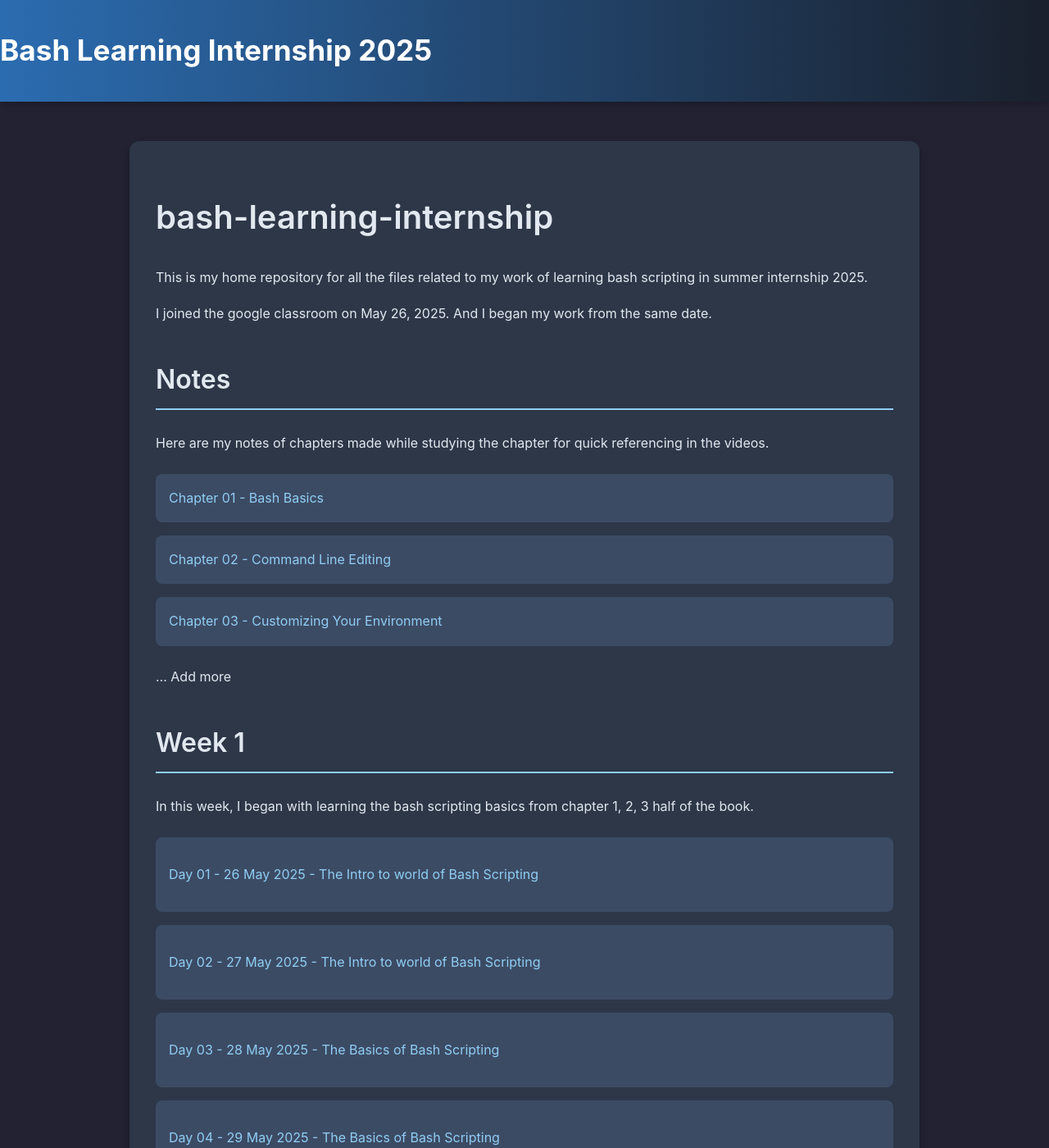
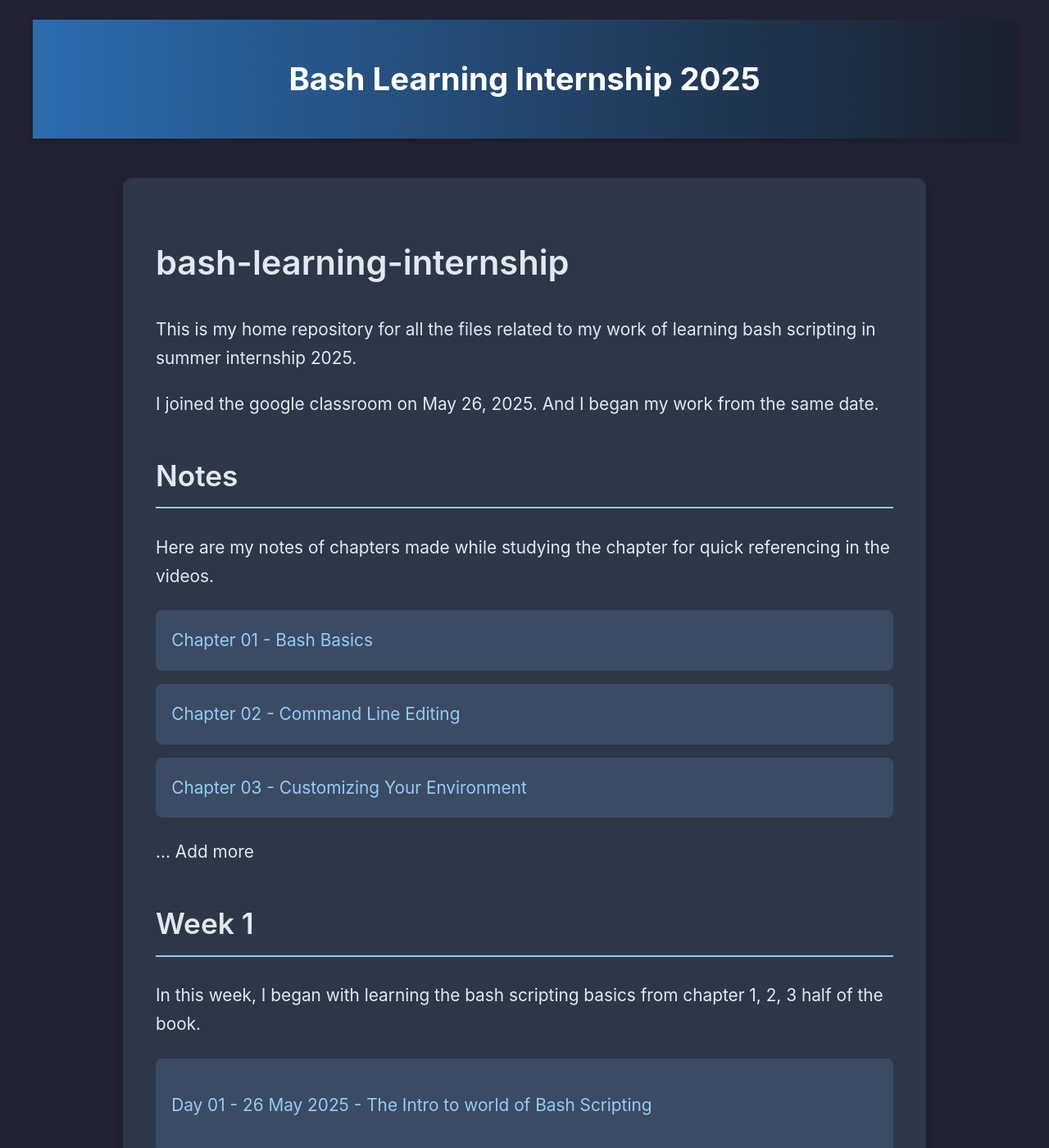
Before and after one commit to dssheth/bash-scripting-2025, a Jekyll site: the page built from README.md, in a window 1280 px wide and 1400 px high. Shown: the whole window at 82% size. Built offline with Jekyll 4.4.1, drawn with Linux system fonts in a browser that asks for light colours.

Commit message:
adjusted more css

```diff
--- a/assets/css/custom.css
+++ b/assets/css/custom.css
@@ -1,13 +1,18 @@
 /* Custom styles to enhance jekyll-theme-modernist */
 body {
     font-family: 'Poppins', -apple-system, BlinkMacSystemFont, 'Segoe UI', Roboto, sans-serif;
-    /* font-size: 1.2rem; */
-    /* Larger base font size */
+    font-size: 1.3rem;
+    /* Larger base font size for better readability */
     line-height: 1.7;
     color: #AACCFF;
     background-color: #222233;
-    /* padding: 1rem 2rem 0 2rem; */
+    padding: 1.5rem 2.5rem 0 2.5rem;
+    /* Slightly increased padding */
     margin: 0;
+    display: flex;
+    flex-direction: column;
+    min-height: 100vh;
+    /* Ensure footer stays at bottom */
     animation: fadeIn 0.5s ease-in;
 }
 
@@ -22,8 +27,11 @@ body {
 }
 
 .site-header {
+    display: flex;
+    justify-content: center;
     background: linear-gradient(90deg, #2b6cb0, #1a202c);
-    padding: 2rem 0;
+    padding: 2.5rem 0;
+    /* Increased padding */
     box-shadow: 0 4px 8px rgba(0, 0, 0, 0.2);
     position: sticky;
     top: 0;
@@ -33,7 +41,8 @@ body {
 .site-title {
     color: #ffffff !important;
     font-weight: 700;
-    font-size: 2.2rem;
+    font-size: 2.4rem;
+    /* Larger title */
     margin: 0;
     text-align: center;
 }
@@ -41,7 +50,8 @@ body {
 .site-nav .page-link {
     color: #e2e8f0 !important;
     font-weight: 500;
-    font-size: 1.1rem;
+    font-size: 1.2rem;
+    /* Larger nav links */
     margin: 0 1.5rem;
     transition: color 0.3s ease;
 }
@@ -53,27 +63,33 @@ body {
 .hero {
     background-color: #2d3748;
     color: #e2e8f0;
-    padding: 2.5rem;
+    padding: 3rem;
+    /* Increased padding */
     text-align: center;
-    margin: 2rem auto;
+    margin: 2.5rem auto;
+    /* Slightly larger margin */
     border-radius: 12px;
     box-shadow: 0 6px 12px rgba(0, 0, 0, 0.3);
     max-width: 900px;
 }
 
 .hero h1 {
-    font-size: 3rem;
-    margin-bottom: 1rem;
+    font-size: 3.2rem;
+    /* Larger hero title */
+    margin-bottom: 1.2rem;
 }
 
 .main-content {
     max-width: 900px;
     margin: 3rem auto;
-    padding: 2rem;
+    padding: 2.5rem;
+    /* Increased padding */
     background: #2d3748;
     color: #e2e8f0;
     border-radius: 12px;
     box-shadow: 0 6px 12px rgba(0, 0, 0, 0.3);
+    flex: 1;
+    /* Ensure main content takes available space */
 }
 
 h1,
@@ -87,11 +103,13 @@ h6 {
 }
 
 h1 {
-    font-size: 2.5rem;
+    font-size: 2.6rem;
+    /* Larger h1 */
 }
 
 h2 {
-    font-size: 2rem;
+    font-size: 2.2rem;
+    /* Larger h2 */
     margin-top: 2.5rem;
     border-bottom: 2px solid #90cdf4;
     padding-bottom: 0.5rem;
@@ -100,12 +118,14 @@ h2 {
 a {
     color: #90cdf4;
     text-decoration: none;
-    transition: color 0.2s ease;
+    transition: color 0.2s ease, transform 0.2s ease;
 }
 
 a:hover {
     color: #63b3ed;
     text-decoration: underline;
+    transform: scale(1.05);
+    /* Subtle zoom on hover */
 }
 
 ul {
@@ -116,7 +136,8 @@ ul {
 
 li {
     background: #3c4b64;
-    padding: 1rem;
+    padding: 1.2rem;
+    /* Slightly increased padding */
     margin-bottom: 1rem;
     border-radius: 8px;
     transition: transform 0.2s ease, box-shadow 0.2s ease;
@@ -124,7 +145,7 @@ li {
 
 li:hover {
     transform: translateY(-3px);
-    box-shadow: 0 6px 12px rgba(0, 0, 0, 0.2);
+    box-shadow: 0 6px 12px rgba(0, 0, 0, 0.3);
 }
 
 .site-footer {
@@ -132,8 +153,10 @@ li:hover {
     color: #e2e8f0;
     text-align: center;
     padding: 2rem;
-    margin-top: 3rem;
-    font-size: 1rem;
+    margin-top: auto;
+    /* Push footer to bottom */
+    font-size: 1.1rem;
+    /* Larger footer text */
 }
 
 .site-footer a {
@@ -147,8 +170,8 @@ li:hover {
 /* Responsive design */
 @media (max-width: 768px) {
     body {
-        font-size: 1.1rem;
-        padding: 0.5rem 1rem;
+        font-size: 1.2rem;
+        padding: 1rem 1.5rem;
     }
 
     .main-content {
@@ -157,11 +180,11 @@ li:hover {
     }
 
     .hero {
-        padding: 1.5rem;
+        padding: 2rem;
     }
 
     .hero h1 {
-        font-size: 2.2rem;
+        font-size: 2.4rem;
     }
 
     .site-header {
@@ -169,14 +192,23 @@ li:hover {
     }
 
     .site-title {
+        font-size: 2rem;
+    }
+
+    h1 {
+        font-size: 2.2rem;
+    }
+
+    h2 {
         font-size: 1.8rem;
     }
 
-    h1 {
-        font-size: 2rem;
+    .site-nav .page-link {
+        font-size: 1.1rem;
+        margin: 0 1rem;
     }
 
-    h2 {
-        font-size: 1.6rem;
+    .site-footer {
+        font-size: 1rem;
     }
 }
```
